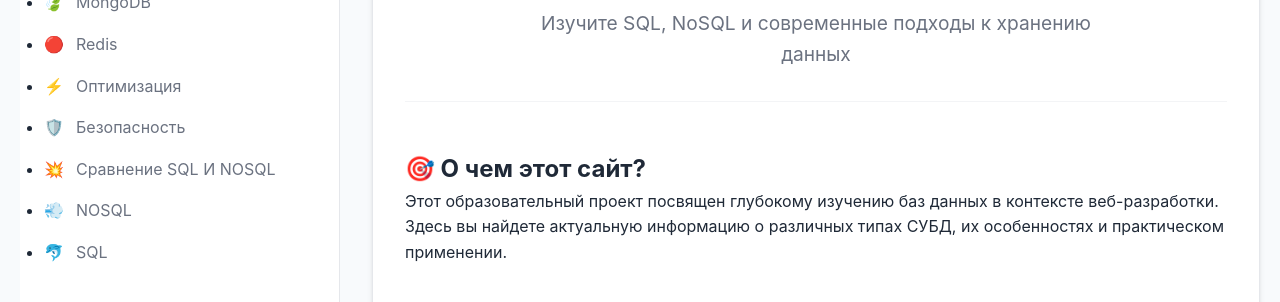
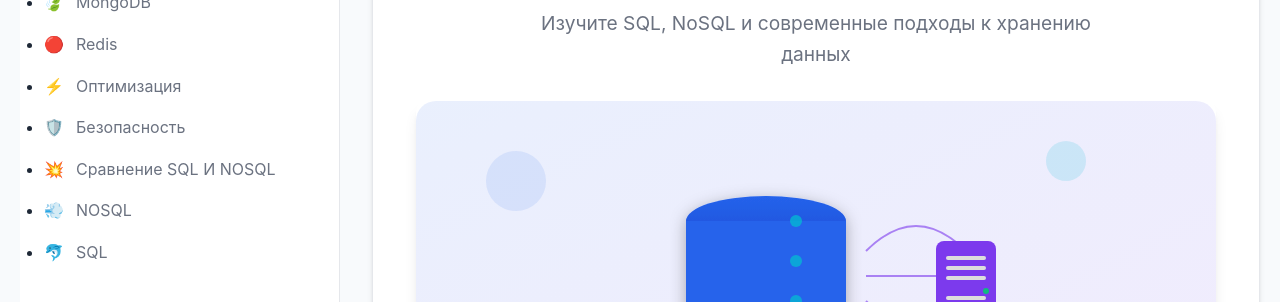
Before and after one commit to Pusushechka/site-, a plain HTML site: page index.html in a window 1280 px wide. Shown: the part 272-574 px from the top of the page. Drawn offline with Linux system fonts and the light colour scheme.

Commit message:
update branch

```diff
--- a/css/style.css
+++ b/css/style.css
@@ -389,6 +389,28 @@ body {
     color: var(--text-secondary);
     max-width: 600px;
     margin: 0 auto;
+}
+
+/* Hero Image */
+.hero-image-container {
+    margin-top: 2rem;
+    display: flex;
+    justify-content: center;
+    align-items: center;
+}
+
+.hero-image {
+    max-width: 100%;
+    height: auto;
+    border-radius: var(--border-radius-lg);
+    box-shadow: var(--shadow-lg);
+}
+
+@media (max-width: 768px) {
+    .hero-image {
+        max-width: 100%;
+        height: auto;
+    }
 }
 
 .content-section {
--- a/index.html
+++ b/index.html
@@ -145,6 +145,11 @@
                         <header class="article-header">
                             <h1 class="article-title">Добро пожаловать в мир баз данных! 🗄️</h1>
                             <p class="article-subtitle">Изучите SQL, NoSQL и современные подходы к хранению данных</p>
+
+                            <!-- Hero Image -->
+                            <div class="hero-image-container">
+                                <img src="images/database-hero.svg" alt="Базы данных визуализация" class="hero-image">
+                            </div>
                         </header>
 
                         <section class="about-site">
```
Also changed, not shown: images/database-hero.svg (added), 1 other file.
